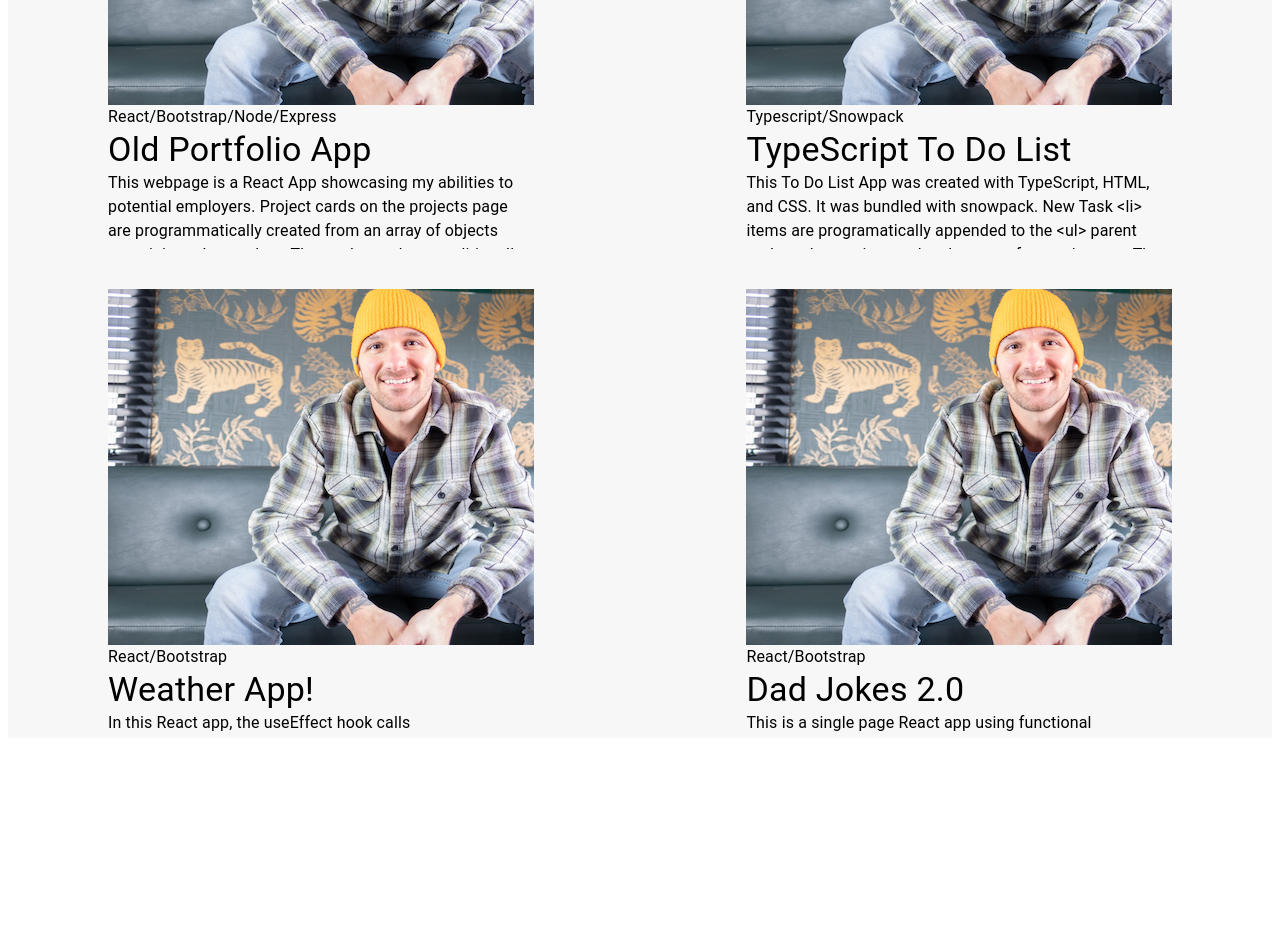
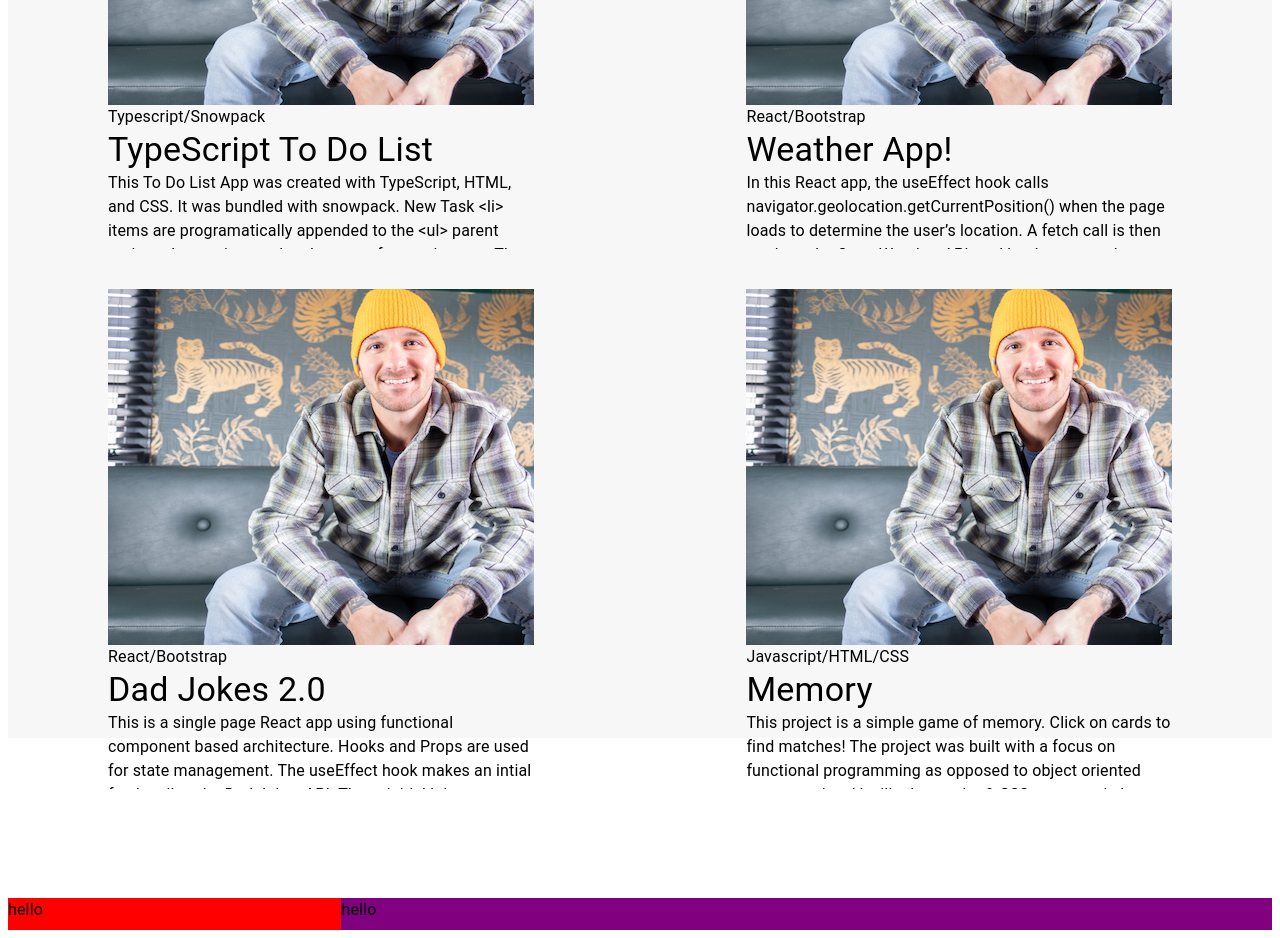
Before and after one commit to bryan-emerson/pfportfolio, a Next.js app: page / in a window 1280 px wide. Shown: the part 1780-2718 px from the top of the page. Before the commit the page ends 2526 px from the top, so only its background shows below. Built offline with nearby package versions, Linux system fonts and the light colour scheme.

Commit message:
footer instantiated

```diff
--- /dev/null
+++ b/components/footer.js
@@ -0,0 +1,20 @@
+import Typography from "@mui/material/Typography";
+
+import styles from "styles/footer.module.css";
+
+function Footer() {
+  return (
+    <>
+      <div className={styles.footer}>
+        <div className={styles.left}>
+          <Typography>hello</Typography>
+        </div>
+        <div className={styles.right}>
+          <Typography>hello</Typography>
+        </div>
+      </div>
+    </>
+  );
+}
+
+export default Footer;
--- a/components/work.js
+++ b/components/work.js
@@ -21,14 +21,6 @@ function Work() {
 
   console.log("hello world")
   let projects = [
-    {
-      name: 'Old Portfolio App',
-      info: 'This webpage is a React App showcasing my abilities to potential employers. Project cards on the projects page are programmatically created from an array of objects containing relevant data. The cards are then conditionally rendered based to the data in the related object. React router was used to provide the user with different views.',
-      url: 'https://portfolio-ble.herokuapp.com/',
-      git: 'https://github.com/bryan-emerson/portfolio',
-      stack: 'React/Bootstrap/Node/Express',
-      image: Portfolio
-    },
     {
       name: 'TypeScript To Do List',
       info: 'This To Do List App was created with TypeScript, HTML, and CSS. It was bundled with snowpack. New Task <li> items are programatically appended to the <ul> parent node and are written to local storage for persistence. The app can clear checked tasks by comparing unique IDs between items and splicing them out of the Tasks array, then re writing it to local storage. The list is then re rendered in the browser to reflect the removed items!',
@@ -60,46 +52,6 @@ function Work() {
       git: 'https://github.com/bryan-emerson/memory',
       stack: 'Javascript/HTML/CSS',
       image: Memory
-    },
-    {
-      name: 'Tic Tac Toe',
-      info: 'This project is a digital representation of the classic game Tic Tac Toe. Languages used include Javascript, HTML, and CSS. DOM manipulation has been used to create interactive gameplay with the HTML elements. This project has been deployed using surge.',
-      url: 'https://cynical-pail.surge.sh',
-      git: 'https://github.com/bryan-emerson/tic-tac',
-      stack: 'Javascript/HTML/CSS',
-      image: TicTac
-    },
-    {
-      name: 'Manga Meat Front',
-      info: 'Manga Meat is the HOTTEST new anime food restaurant on the block! This is the front end of a MERN full stack app. This app is an online menu and database management system. The frontend was created as a React app. React was chosen for its component centered build process and speedy virtual DOM. Props were used for state management, and methods written in the App.js allow individual components to make CRUD requests to the backend.',
-      url: 'https://shiny-yarn.surge.sh',
-      git: 'https://github.com/bryan-emerson/Manga-Meat-Front',
-      stack: 'React/Bootstrap',
-      image: MangaFront
-    },
-    {
-      name: 'Manga Meat Back',
-      info: 'This is the Back end of the full stack MERN app Manga Meat. It uses MongoDB, and Express is used to simplify the server creation process. This backend has full CRUD functionality using POST, GET, PUT, and DELETE requests. It is deployed using MongoDB Atlas and Heroku. Food data can be found at the \'/food\' endpoint and chef data can be found at the \'/character\' endpoint.',
-      url: 'https://manga-meat-back.herokuapp.com/food',
-      git: 'https://github.com/bryan-emerson/Manga-Meat-Back',
-      stack: 'Mongo/Express',
-      image: MangaBack
-    },
-    {
-      name: 'Dad Joke Generator',
-      info: 'This is a React app featuring a simple UI that makes a fetch call to a dad joke API. Every time the dad joke button is pressed a new random dad joke appears!',
-      url: 'http://cheerful-passenger.surge.sh/',
-      git: 'https://github.com/bryan-emerson/dad-jokes',
-      stack: 'React/CSS/Surge',
-      image: DadJokes
-    },
-    {
-      name: 'Game of War',
-      info: 'This is a digital representation of the card game war. It is based mainly in javascript and is built with Object Oriented Programming. It is played in the console. Game logic, ES6 classes, and methods have been used to create the playing environment.',
-      url: 'https://bryan-emerson.github.io/',
-      git: 'https://github.com/bryan-emerson/bryan-emerson.github.io',
-      stack: 'Javascript/HTML/CSS',
-      image: GameOfWar
     },
   ]
 
--- a/pages/index.js
+++ b/pages/index.js
@@ -6,6 +6,7 @@ import Navbar from '../components/nav.js'
 import Hero from '../components/hero.js'
 import About from '../components/about.js'
 import Work from '../components/work.js'
+import Footer from '../components/footer.js'
 
 
 export default function Home() {
@@ -16,6 +17,7 @@ export default function Home() {
       <Hero />
       <About />
       <Work />
+      <Footer />
     </div>
     </>
   )
--- /dev/null
+++ b/styles/footer.module.css
@@ -0,0 +1,22 @@
+.footer {
+  display: flex;
+  flex-direction: row;
+  height: 12rem;
+  background-color: black;
+  position: relative;
+  top: 10rem;
+}
+
+.left {
+  display: flex;
+  flex-direction: column;
+  background-color: red;
+  flex-grow: 1;
+}
+
+.right {
+  display: flex;
+  flex-direction: row;
+  background-color: purple;
+  flex-grow: 3;
+}
```
